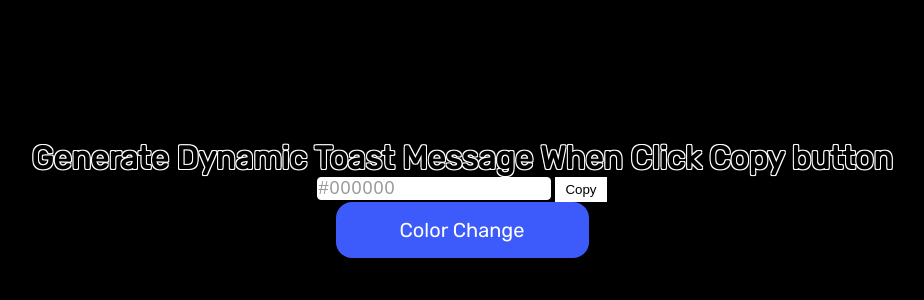
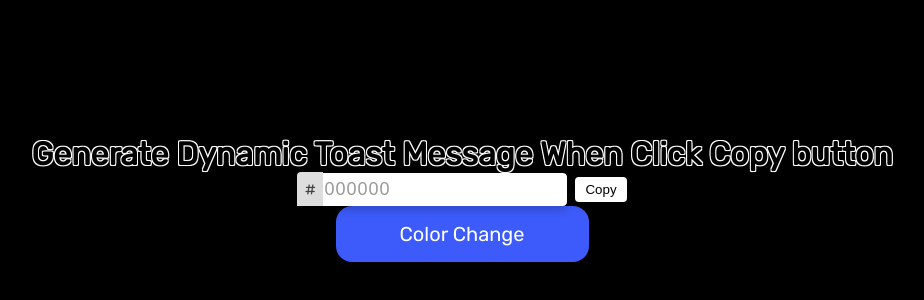
Before and after one commit to mdrefathossen/js-dom-project, a plain HTML site: page projects/GenerateDynamicToastMessage/index.html in a window 1280 px wide. Shown: the part 202-502 px from the top of the page, without its empty margins (178-1102 px from the left). Drawn offline with Linux system fonts and the light colour scheme.

Commit message:
Transform User Input

```diff
--- a/projects/GenerateDynamicToastMessage/app.js
+++ b/projects/GenerateDynamicToastMessage/app.js
@@ -28,10 +28,10 @@ function main() {
     Changebtn.addEventListener('click',function (){
         const bgColor = generateHexColor();
         root.style.backgroundColor = bgColor;
-        output.value = bgColor;
+        output.value = bgColor.substring(1);
     });
     copyBtn.addEventListener('click',function (){
-        navigator.clipboard.writeText(output.value)
+        navigator.clipboard.writeText(`#${output.value}`)
 
         if(div != null){
             div.remove()
@@ -39,15 +39,18 @@ function main() {
         }
 
         if(isValidHex(output.value)){
-            generateToastMessage(`${output.value} copied`)
+            generateToastMessage(`#${output.value} copied`)
         } else{
             alert("invalid color code")
         }
     });
     output.addEventListener('keyup',function  (e) {
         const color = e.target.value;
-        if(color && isValidHex(color)){
-            root.style.backgroundColor = color;
+        if(color){
+            output.value = color.toUpperCase()
+            if(color && isValidHex(color)){
+                root.style.backgroundColor = `#${color}`;
+            }
         }
     })
 
@@ -87,10 +90,10 @@ function generateToastMessage(msg){
  */
 
 function isValidHex(color){
-    if(color.length != 7) return false;
-    if(color[0] != '#') return false;
+    if(color.length != 6) return false;
 
-    color = color.substring(1)
+
+
 
     return /^[0-9A-Fa-f]{6}$/i.test(color)
 
--- a/projects/GenerateDynamicToastMessage/index.html
+++ b/projects/GenerateDynamicToastMessage/index.html
@@ -11,7 +11,10 @@
     <div class="container" id="root">
         <h1>Generate Dynamic Toast Message When Click Copy  button</h1>
         <div class="input-group">
-            <input type="text"  value="#000000" id="output" >
+            <div class="input-icon">
+                #
+            </div>
+            <input type="text"  value="000000" class="output" id="output" >
             <button class="copy-btn" id="copy-btn" title="copy to clipboard">Copy</button>
         </div>
 
--- a/projects/GenerateDynamicToastMessage/style.css
+++ b/projects/GenerateDynamicToastMessage/style.css
@@ -22,6 +22,28 @@ body {
     flex-direction: column;
     justify-content: center;
     align-items: center;
+}
+.input-group{
+  display: flex;
+  align-items: center;
+  gap: 0.5rem;
+  position: relative;
+  /* overflow: hidden; */
+}
+.input-icon{
+  position: absolute;
+  padding: 0.45rem;
+  background-color: #ddd;
+  border-top-left-radius: 0.25rem;
+  border-bottom-left-radius: 0.25;
+  color: #424242;
+}
+.output{
+  margin-left: 1rem;
+}
+.output:focus{
+  outline: none;
+  border: none;
 }
 
 input#output{
@@ -63,11 +85,14 @@ h1{
   outline-offset: 4px;
 
 }
-.copy-btn{
+input[type = 'text'],input[type = 'text']:disabled,.copy-btn{
   background-color: #fff;
-    padding: 5px 10px;
-    border: none;
-  cursor: pointer;
+  color: #000;
+  border: #000;
+  padding: 0.5rem,1rem;
+  padding: 5px 10px;
+  border-radius: 0.25rem;
+  box-shadow: 0px 4px 8px 0 rgba(0, 0, 0, 0.2);
 
 }
 
```
